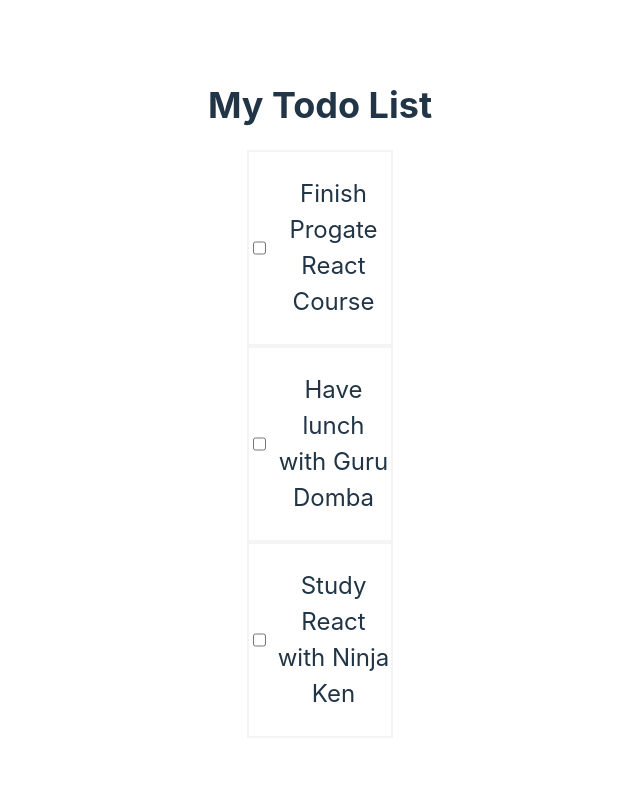
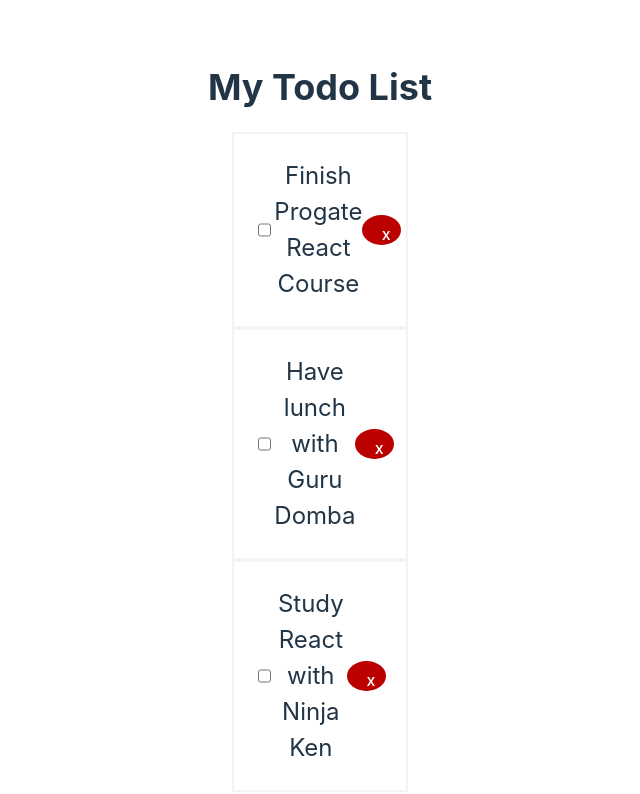
Before and after one commit to aenulfahir/to-do-app, a React (Vite) app: page / in a window 1280 px wide. Shown: the top 794 px of the page, without its empty margins (320-960 px from the left). Built offline with nearby package versions, Linux system fonts and the light colour scheme.

Commit message:
Develope Delete Todo Feature

```diff
--- a/src/App.jsx
+++ b/src/App.jsx
@@ -35,15 +35,19 @@
     setTodos(updatedTodos)
   }
 
+  const deleteTodo = (id) => {
+    const updatedTodos = todos.filter((todo) => todo.id !== id);
+    setTodos(updatedTodos);
+  };
+
   return (
     <div style={styles.container}>
       <h1 style={styles.title}>My Todo List</h1>
-      {/* Teruskan function toggleCompleted ke component Todos */}
+      <Todos todos={todos} toggleCompleted={toggleCompleted} deleteTodo={deleteTodo} />
+    </div>
+  );
+};
 
-      <Todos todos={todos} toggleCompleted={toggleCompleted} />
-    </div>
-  )
-}
 const styles = {
   container: {
     textAlign: 'center',
--- a/src/components/TodoItem.jsx
+++ b/src/components/TodoItem.jsx
@@ -1,7 +1,7 @@
 import React from 'react'
 
 // Menerima function toggleCompleted sebagai sebuah prop
-const TodoItem = ({ todo, toggleCompleted }) => {
+const TodoItem = ({ todo, toggleCompleted, deleteTodo}) => {
     const getTodoTitleStyle = () => {
       if (todo.completed === true) {
         return { textDecoration: 'line-through' }
@@ -15,29 +15,38 @@
         <input
           type="checkbox"
           style={styles.checkbox}
-            //  Memberikan id dari todo sebagai argument
           onChange={() => toggleCompleted(todo.id)}
         />
         <p style={getTodoTitleStyle()}>{todo.title}</p>
+        <button style={styles.button} onClick={() => deleteTodo(todo.id)}>x</button>
       </div>
-      )
-    }
-
+    );
+  };
+  // Salin CSS yang terbaru CSS di bawah ini
   const styles = {
     todoItem: {
       border: '2px solid #f4f4f4',
       fontSize: '24px',
-        // Tambahkan styles di bawah ini
       display: 'flex',
-        justifyContent: 'center',
+      justifyContent: 'space-between',
       alignItems: 'center',
+      padding: '0 20px',
     },
-      // Tambahkan styles di bawah ini
     checkbox: {
-        marginRight: '10px',
       height: '18px',
       width: '18px',
     },
+    button: {
+      backgroundColor: '#BB0000',
+      color: '#fff',
+      height: '30px',
+      width: '30px',
+      borderRadius: '100%',
+      border: 'none',
+      cursor: 'pointer',
+      fontSize: '16px',
+    },
   }
 
+
   export default TodoItem
--- a/src/components/Todos.jsx
+++ b/src/components/Todos.jsx
@@ -1,7 +1,7 @@
 import React from 'react'
 import TodoItem from './TodoItem'
 
-const Todos = ({ todos, toggleCompleted }) => {
+const Todos = ({ todos, toggleCompleted, deleteTodo }) => {
   return (
     <div style={styles.container}>
       {todos.map((todo) => {
@@ -9,14 +9,14 @@
           <TodoItem
             key={todo.id}
             todo={todo}
-              // Teruskan function toggleCompleted ke component TodoItem
             toggleCompleted={toggleCompleted}
+            deleteTodo={deleteTodo}
           />
-          )
+        );
       })}
     </div>
-    )
-  }
+  );
+};
 
   const styles = {
     container: {
```
Lines whose indentation alone changed are shown as unchanged.
